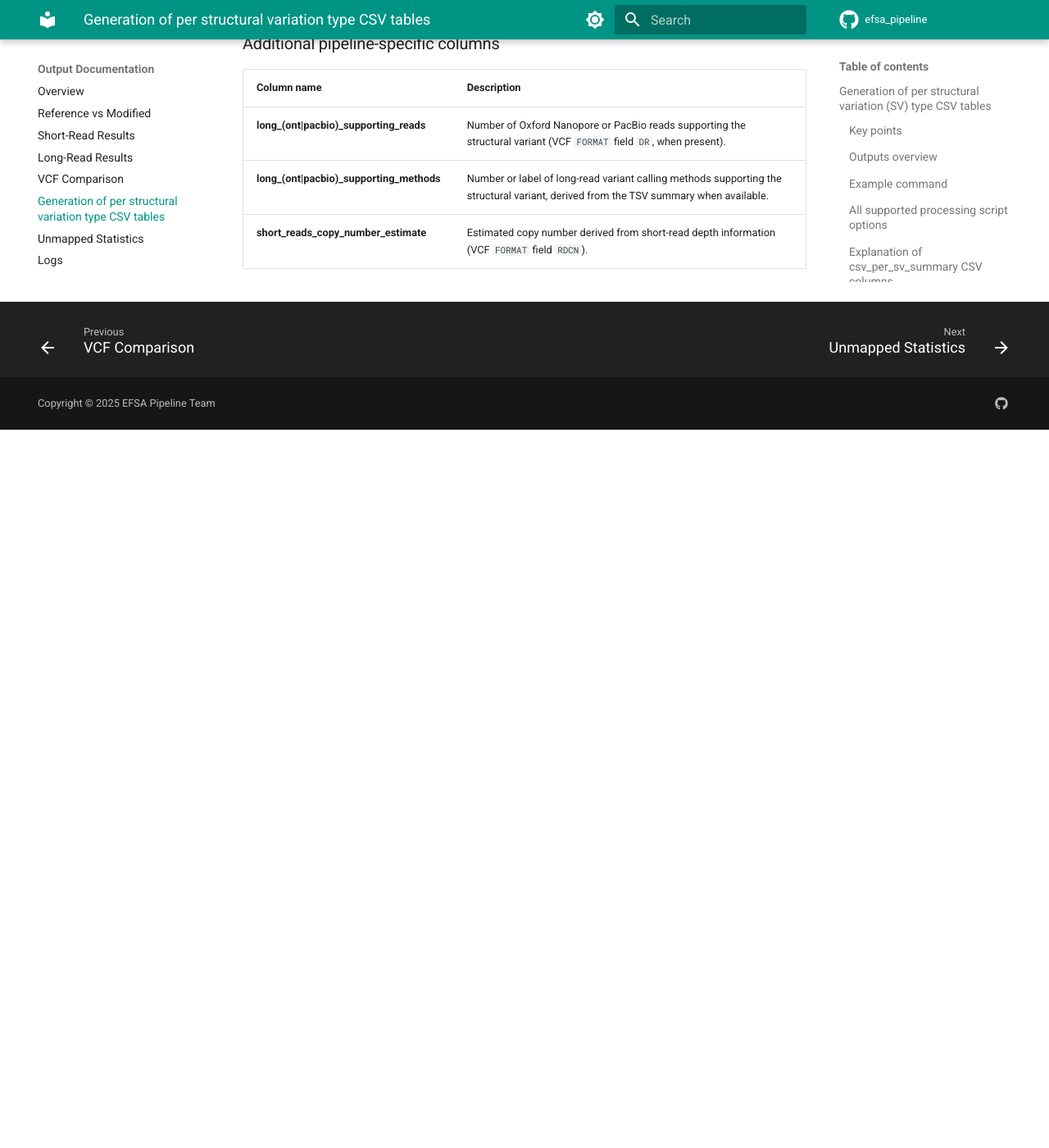
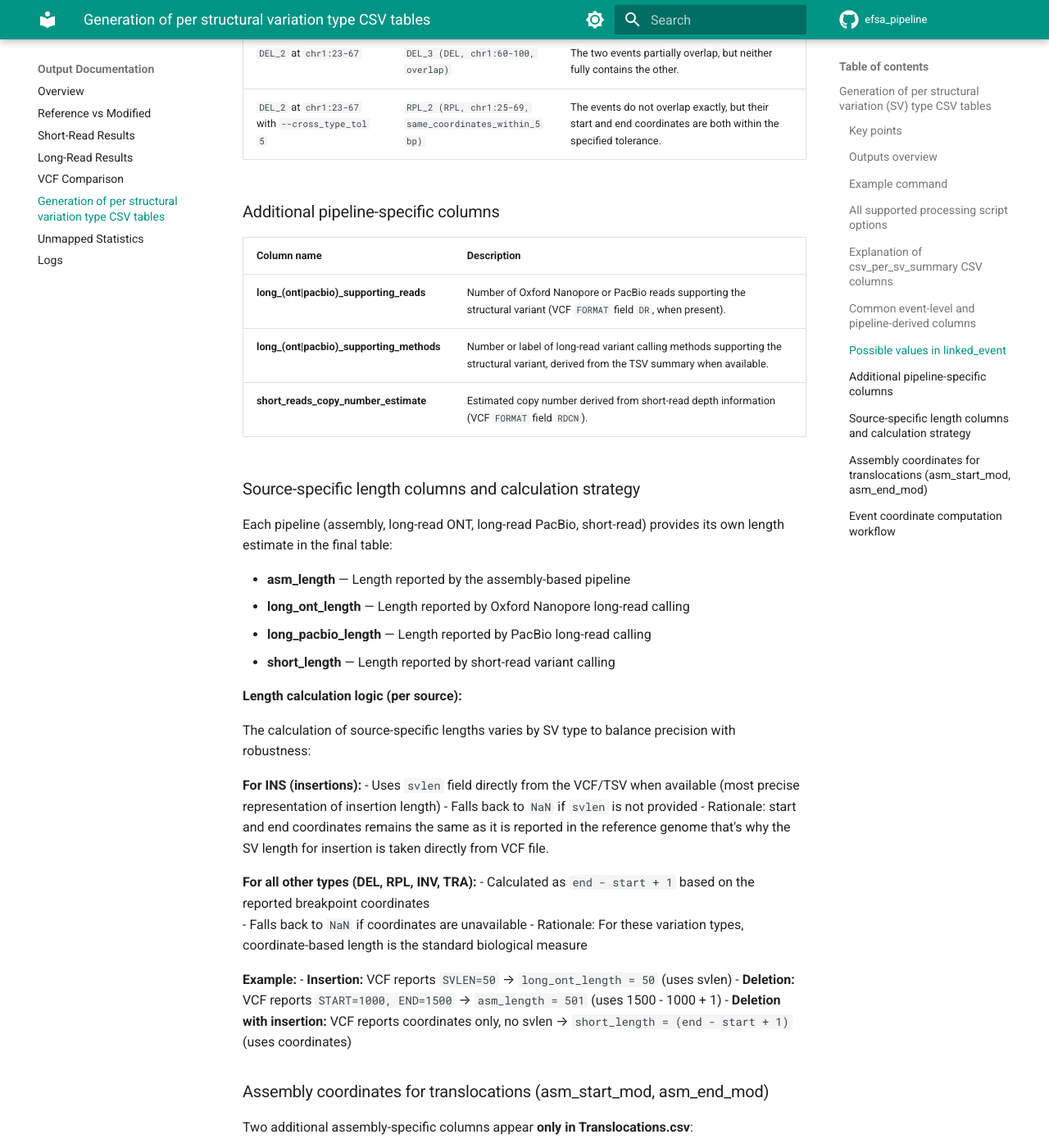
Before and after one commit to denisHanch/efsa_pipeline, an MkDocs documentation site: the page built from docs/outputs/sv-tables.md, in a window 1280 px wide and 1400 px high, scrolled down 3671 px. Shown: the whole window at 82% size. Built offline with MkDocs 1.6.1 and Material for MkDocs 9.7.7, drawn with Linux system fonts in a browser that asks for light colours; comment, search, counter and statistics services are not loaded; before the commit the page ends 4195 px from its top, so only the background shows below that; some of the changed text lies outside the part shown.

Commit message:
EFSA-152: adding documentation & recalculating start and end

```diff
--- a/docs/outputs/sv-tables.md
+++ b/docs/outputs/sv-tables.md
@@ -81,9 +81,9 @@
 | **event_id** | Unique identifier of the final structural variant event, such as `DEL_1` or `RPL_3`. |
 | **chrom** | Chromosome where the SV is located (VCF `CHROM`). |
 | **std_svtype** | Standardized SV type harmonized across pipelines. Current values are `DEL`, `INS`, `RPL`, `INV`, and `TRA`. |
-| **event_start** | Representative start coordinate of the final merged SV event. |
-| **event_end** | Representative end coordinate of the final merged SV event. |
-| **event_length_bp** | Length of the final event in base pairs, calculated as `event_end - event_start + 1`. |
+| **event_start** | **Most confident overlap start coordinate** of the clustered SV calls. Calculated as the maximum of all start coordinates across the cluster members. This represents the rightmost (most conservative) start position where all source pipelines agree.  |
+| **event_end** | **Most confident overlap end coordinate** of the clustered SV calls. Calculated as the minimum of all end coordinates across the cluster members. This represents the leftmost (most conservative) end position where all source pipelines agree. |
+| **event_length_bp** | **Length of the representative event region**, calculated differently based on SV type. **For INS (insertions only)**: the minimum `svlen` value reported across all source pipelines (recommended for precise insertion lengths from VCF headers). **For all other types (DEL, RPL, INV, TRA)**: calculated as `event_end - event_start + 1`, representing the length of the consensus overlapping interval. This dual approach ensures insertions retain precise reported lengths while other variation types use the most conservative coordinate-based calculation. |
 | **support_score** | Number of input sources contributing to the final event row. In the current implementation this is the count of non-empty calls among `asm`, `long_ont`, `long_pacbio`, and `short`. |
 | **percentage_overlap** | Comma-separated overlap percentages collected during same-type event clustering. Each value is calculated during one clustering merge step as `(intersection length / longer interval length) × 100`. This field is empty when the final event was built from a single record only. |
 | **linked_event** | Semicolon-separated list of overlapping final SV events on the same chromosome. This single column includes both same-type and cross-type links. Each linked entry has the format `<event_id> (<std_svtype>, <chrom>:<start>-<end>, <relation>)`. Standard relation values are `exact_coordinates`, `overlap`, `nested_in`, and `contains`, always from the point of view of the current row. If `--cross_type_tol` is set above `0`, near-identical boundaries may also be reported as `same_coordinates_within_<N>bp`. Leave empty when no linked events are found. |
@@ -107,3 +107,73 @@
 | **long_(ont\|pacbio)_supporting_reads** | Number of Oxford Nanopore or PacBio reads supporting the structural variant (VCF `FORMAT` field `DR`, when present). |
 | **long_(ont\|pacbio)_supporting_methods** | Number or label of long-read variant calling methods supporting the structural variant, derived from the TSV summary when available. |
 | **short_reads_copy_number_estimate** | Estimated copy number derived from short-read depth information (VCF `FORMAT` field `RDCN`). |
+
+### Source-specific length columns and calculation strategy
+
+Each pipeline (assembly, long-read ONT, long-read PacBio, short-read) provides its own length estimate in the final table:
+
+- **asm_length** — Length reported by the assembly-based pipeline
+- **long_ont_length** — Length reported by Oxford Nanopore long-read calling
+- **long_pacbio_length** — Length reported by PacBio long-read calling
+- **short_length** — Length reported by short-read variant calling
+
+**Length calculation logic (per source):**
+
+The calculation of source-specific lengths varies by SV type to balance precision with robustness:
+
+**For INS (insertions):**
+- Uses `svlen` field directly from the VCF/TSV when available (most precise representation of insertion length)
+- Falls back to `NaN` if `svlen` is not provided
+- Rationale: start and end coordinates remains the same as it is reported in the reference genome that's why the SV length for insertion is taken directly from VCF file.
+
+**For all other types (DEL, RPL, INV, TRA):**
+- Calculated as `end - start + 1` based on the reported breakpoint coordinates
+- Falls back to `NaN` if coordinates are unavailable
+- Rationale: For these variation types, coordinate-based length is the standard biological measure
+
+**Example:**
+- **Insertion:** VCF reports `SVLEN=50` → `long_ont_length = 50` (uses svlen)
+- **Deletion:** VCF reports `START=1000, END=1500` → `asm_length = 501` (uses 1500 - 1000 + 1)
+- **Deletion with insertion:** VCF reports coordinates only, no svlen → `short_length = (end - start + 1)` (uses coordinates)
+
+### Assembly coordinates for translocations (asm_start_mod, asm_end_mod)
+
+Two additional assembly-specific columns appear **only in Translocations.csv**:
+
+- **asm_start_mod** — Start position of the translocation event in the modified (non-reference) genome
+- **asm_end_mod** — End position of the translocation event in the modified (non-reference) genome
+
+These columns are automatically removed from all non-translocation tables (Insertions, Deletions, Replacements, Inversions) to maintain table clarity and avoid sparse empty columns.
+
+**Rationale:** Translocations require two coordinate pairs to describe both breakpoint locations. The primary coordinates (`event_start`, `event_end`) mark the position in the reference genome (origin breakpoint), while these modifier coordinates mark the same event's position in the modified genome (destination breakpoint).
+
+### Event coordinate computation workflow
+
+The `create_sv_output.py` script processes SV records through the following steps:
+
+1. **Load and standardize records** from all available source pipelines (assembly, long-read ONT/PacBio, short-read)
+
+2. **Cluster records by (chromosome, standardized SV type)** using interval overlap with a tolerance window (`--tol`, default 10 bp). Records are considered part of the same event if:
+   - They share the same chromosome and standardized SV type
+   - Their intervals overlap (accounting for tolerance)
+   - At least one of the breakpoints (start or end) is within tolerance between members
+
+3. **Select best representative per source** within each cluster using a ranking strategy:
+   - Rank 1: Supporting reads / evidence count (higher is better)
+   - Rank 2: Quality score (higher is better)
+   - Rank 3: SV size (larger is weighted negatively)
+
+   This ensures the highest-confidence call from each source is carried forward.
+
+4. **Calculate overlapping interval (event_start, event_end):**
+   - `event_start = max(all member start coordinates)` — the rightmost (most conservative) start
+   - `event_end = min(all member end coordinates)` — the leftmost (most conservative) end
+   - This interval represents the consensus region where all cluster members agree
+
+5. **Compute event_length_bp** based on SV type:
+   - **INS:** `min(all non-null source svlen values)` — minimum reported insertion length
+   - **Other types:** `event_end - event_start + 1` — length of consensus interval
+
+6. **Assemble final row** with all source-specific fields, filtering unnecessary columns (e.g., removing `asm_start_mod/asm_end_mod` from deletions, removing internal type fields)
+
+7. **Final pass: link overlapping events** by scanning all final rows on the same chromosome and recording any coordinate overlaps or near-overlaps (if `--cross_type_tol` is set)
```
Also changed, not shown: README.md (+136 -43 lines), 2 other files.
